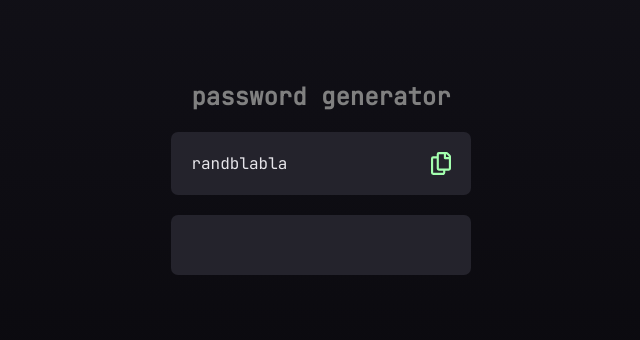
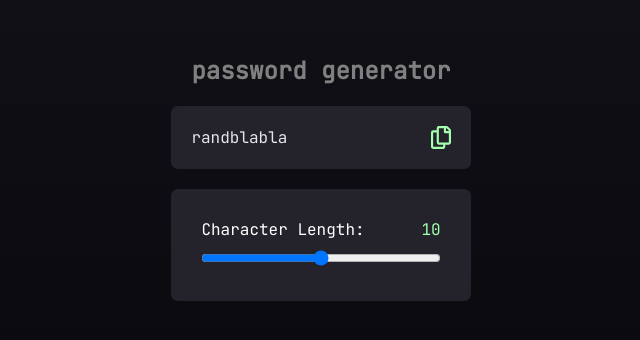
Before and after one commit to astarta16/password-generator, a React (Vite) app: page / in a window 1280 px wide. Shown: the part 232-572 px from the top of the page, without its empty margins (319-959 px from the left). Built offline with nearby package versions, Linux system fonts and the light colour scheme.

Commit message:
add input type range

```diff
--- a/src/App.jsx
+++ b/src/App.jsx
@@ -1,5 +1,6 @@
 import styled from "styled-components";
 import CopyImage from "./assets/icon-copy.svg";
+import { useState } from "react";
 
 const Title = styled.h1`
   color: grey;
@@ -28,8 +29,10 @@ const Card = styled.div`
 `;
 
 const SecondCard = styled.div`
+  width: 100%;
+
   background-color: #24232c;
-  width: 100%;
+
   border-radius: 7px;
   padding: 30px;
 `;
@@ -42,7 +45,27 @@ const CopyIcon = styled.img`
   width: 20px;
 `;
 
+const RangeInputContainer = styled.div`
+  display: flex;
+  justify-content: space-between;
+  align-items: center;
+  color: white;
+`;
+
+const RangeInputLabel = styled.label`
+  color: white;
+  margin-right: 10px;
+`;
+
+const RangeInput = styled.input`
+  width: 100%;
+  margin-top: 10px;
+  color: #8bf15c;
+`;
+
 function App() {
+  const [rangeValue, setRangeValue] = useState(10);
+
   return (
     <div>
       <Title>password generator</Title>
@@ -51,7 +74,19 @@ function App() {
           <Paragraph>randblabla</Paragraph>
           <CopyIcon src={CopyImage} alt="Copy Icon" />
         </Card>
-        <SecondCard></SecondCard>
+        <SecondCard>
+          <RangeInputContainer>
+            <RangeInputLabel>Character Length:</RangeInputLabel>
+            <p style={{ color: "#a4ffaf" }}>{rangeValue}</p>
+          </RangeInputContainer>
+          <RangeInput
+            type="range"
+            min="0"
+            max="20"
+            value={rangeValue}
+            onChange={(event) => setRangeValue(event.target.value)}
+          />
+        </SecondCard>
       </CardContainer>
     </div>
   );
```
